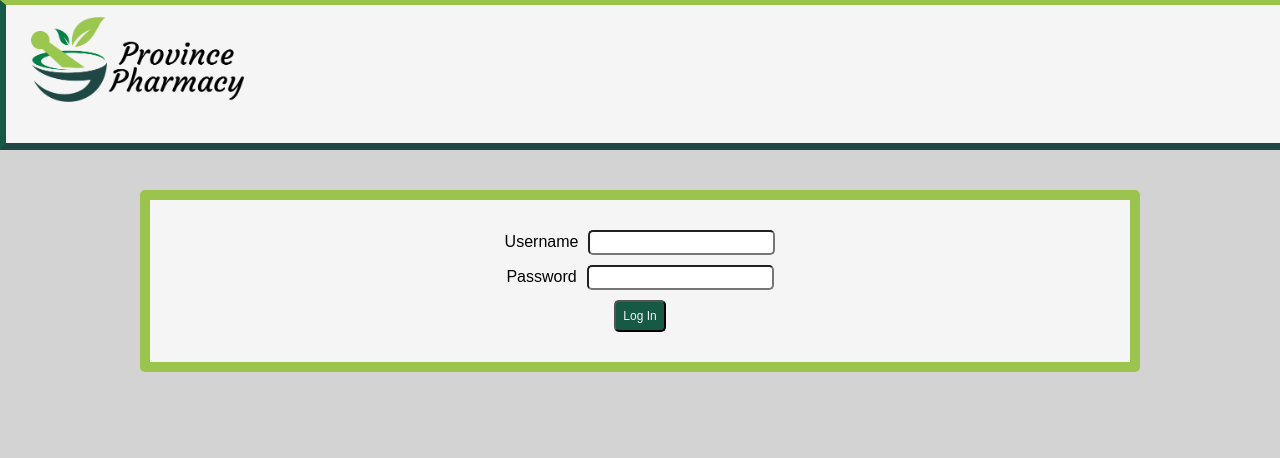
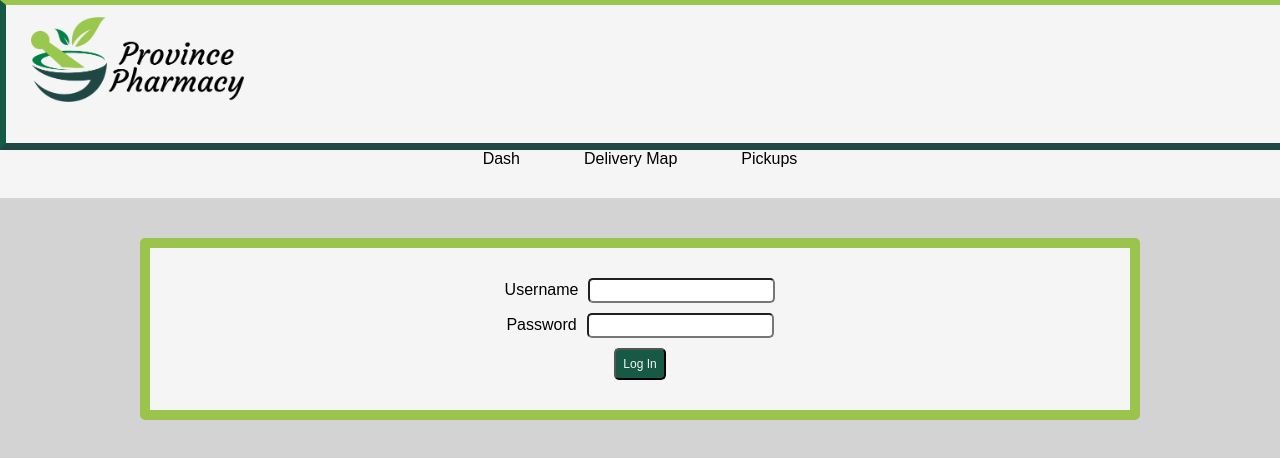
Before and after one commit to ctdupuis/province-portal, a React (Create React App) app: page / in a window 1280 px wide. Shown: the top 458 px of the page. Built offline with nearby package versions, Linux system fonts and the light colour scheme; no server answers.

Commit message:
Tabs component for navigation at some point

```diff
--- a/src/components/messageBoard/CommentList.js
+++ b/src/components/messageBoard/CommentList.js
@@ -15,7 +15,7 @@ const CommentList = ({ comments, postID, userID, addComment }) => {
     return(
         <div className="comment-container">
           <ul className="comment-list">
-            {conditionalRender(comments)}
+            {comments ? conditionalRender(comments) : <li className="comment-head">Be the first to Comment</li>}
             <NewComment userID={userID} postID={postID} addComment={addComment} />
           </ul>
         </div>
--- /dev/null
+++ b/src/components/static/Tabs.js
@@ -0,0 +1,14 @@
+import React, { Component } from 'react';
+import '../../stylesheets/tabs.css';
+
+export default class Tabs extends Component {
+    render() {
+        return (
+            <div className="nav-tabs-container">
+                    <div className="nav-tab">Dash</div>
+                    <div className="nav-tab">Delivery Map</div>
+                    <div className="nav-tab">Pickups</div>
+            </div>
+        )
+    }
+}
--- a/src/containers/SessionsContainer.js
+++ b/src/containers/SessionsContainer.js
@@ -15,7 +15,8 @@ import {
 } from "../actions/posts";
 import InfoUpdate from "../components/sessions/InfoUpdate";
 import Dashboard from "../components/sessions/Dashboard";
-import Sidebar from "../components/sessions/Sidebar";
+import Tabs from "../components/static/Tabs";
+
 
 class SessionsContainer extends Component {
   componentDidMount() {
@@ -23,9 +24,11 @@ class SessionsContainer extends Component {
     this.props.getPosts();
   }
 
+
   render() {
     return (
       <React.Fragment>
+        <Tabs />
         <Route
           exact
           path={"/"}
--- a/src/reducers/postsReducer.js
+++ b/src/reducers/postsReducer.js
@@ -16,7 +16,7 @@ export default function postsReducer(
             post = action.post
             return {
                 ...state,
-                posts: [...state.posts, post]
+                posts: [post, ...state.posts]
             }
         case 'ADD_COMMENT':
             post = state.posts.find(post => post.id === action.comment.post_id)
--- /dev/null
+++ b/src/stylesheets/tabs.css
@@ -0,0 +1,18 @@
+@import '../index.css';
+
+.nav-tabs-container {
+    background-color: whitesmoke;
+    height: 3rem;
+}
+
+.nav-tab {
+    display: inline-block;
+    margin: 0 2rem 0 2rem;
+    text-align: center;
+    height: 100%;
+    transition: width 0.5s ease-in-out;
+}
+
+.nav-tab:hover {
+    border-bottom: .3rem solid var(--o-green);
+}
```
